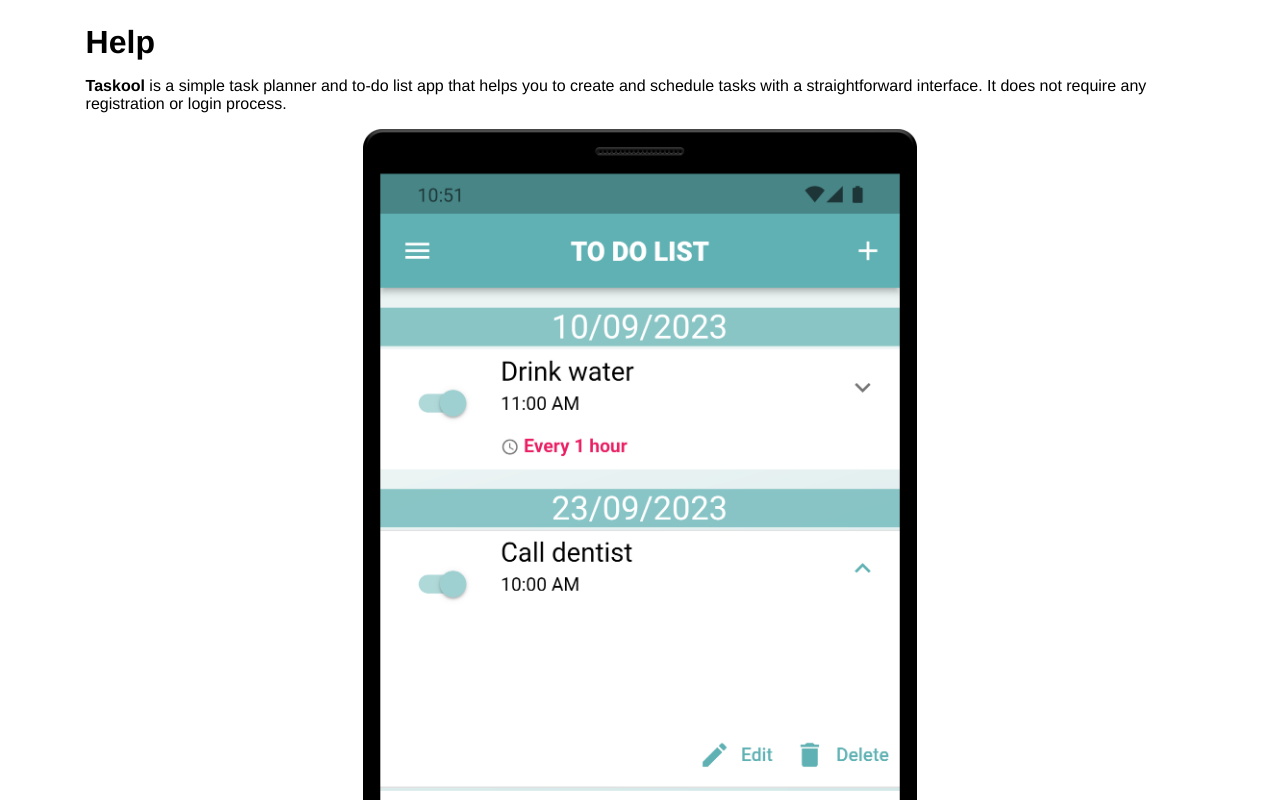
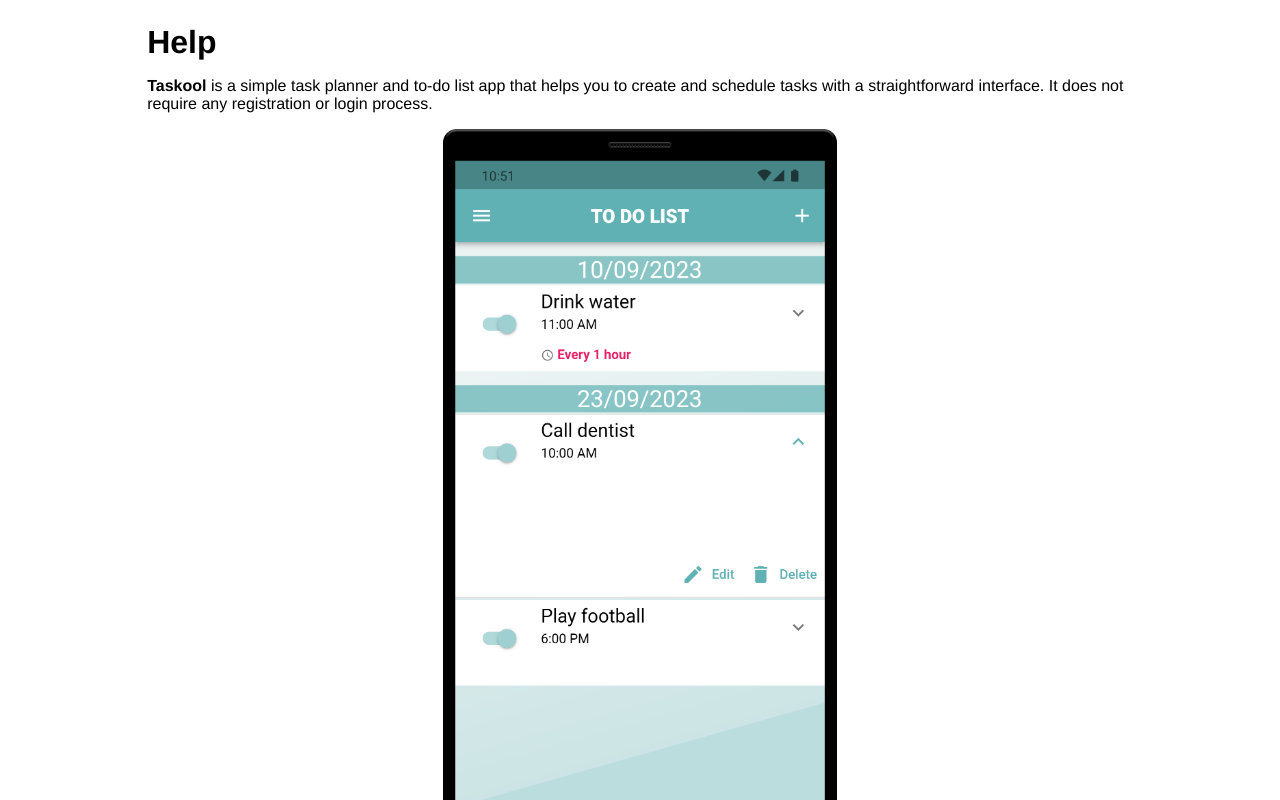
Before and after one commit to danfran/taskool, a plain HTML site: page help.html in a window 1280 px wide. Shown: the top 800 px of the page. Drawn offline with Linux system fonts and the light colour scheme.

Commit message:
more fixes

```diff
--- a/css/default.css
+++ b/css/default.css
@@ -1,9 +1,13 @@
 body { font-family: 'Helvetica Neue', Helvetica, Arial, sans-serif; padding:1em; }
 
-h1,h2 { margin: auto; width: 90%; }
+h1,h2 { margin: auto; width: 80%; }
 
-ul { margin: auto; width: 90%; padding: 1em;  }
+ul { margin: auto; width: 80%; padding: 1em;  }
 
-p { margin: auto; width: 90%; padding: 1em 0 1em 0; }
+p { margin: auto; width: 80%; padding: 1em 0 1em 0; }
 
-.screenshot { max-width: 50%; height: auto; display: block; margin: auto; padding: 1em; }
+.screenshot { max-width: 40%; height: auto; display: block; margin: auto; padding: 1em; }
+
+.screenshot:hover {
+  transform: scale(1.5); /* (150% zoom - Note: if the zoom is too large, it will go outside of the viewport) */
+}
```
